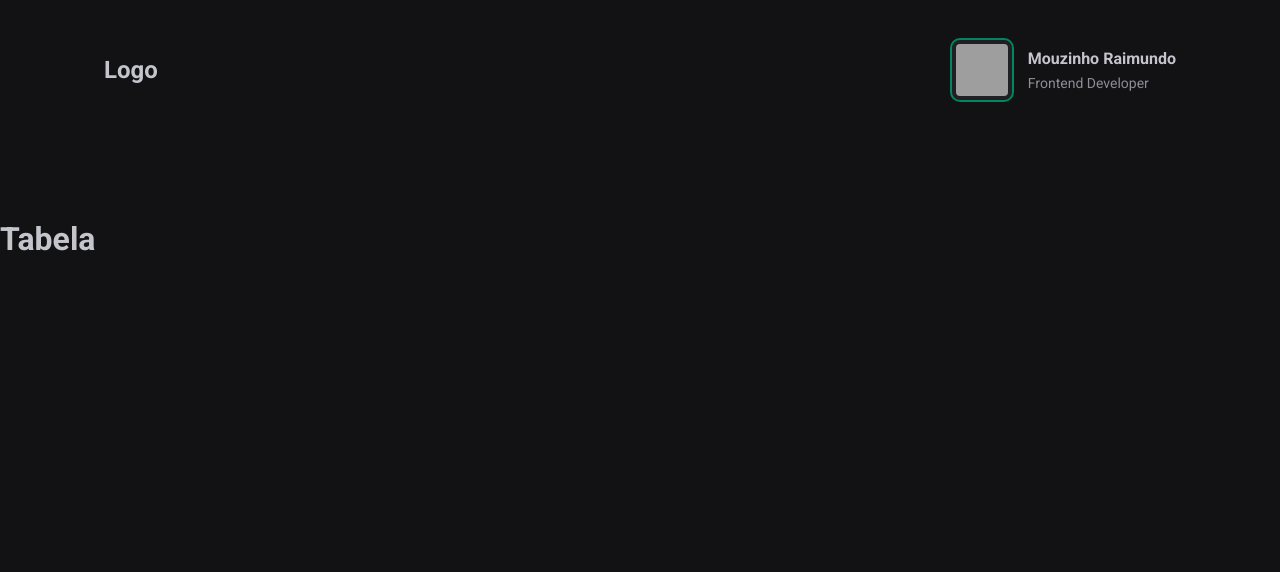
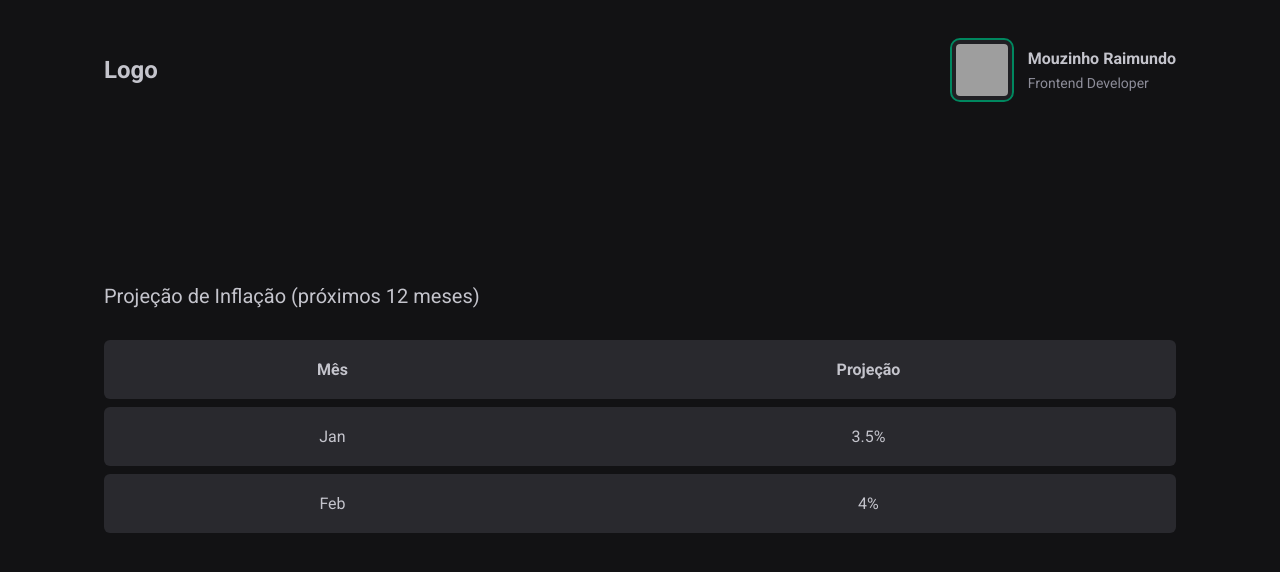
Before and after one commit to Mraimundo/teste-santander, a React (Vite) app: page / in a window 1280 px wide. Shown: the top 572 px of the page. Built offline with nearby package versions, Linux system fonts and the light colour scheme; grey boxes are pictures that could not be loaded.

Commit message:
feat: Add inflation Table

```diff
--- /dev/null
+++ b/src/components/InflationTable/InflationTable.module.css
@@ -0,0 +1,35 @@
+.Container h2 {
+  font-weight: 500;
+  font-size: 1.25rem;
+}
+.tableContainer {
+  width: 100%;
+  border-collapse: separate;
+  border-spacing: 0 0.5rem;
+  margin-top: 1.5rem;
+}
+
+.tableContainer th {
+  padding: 1.25rem 2rem;
+  background: var(--gray-700);
+}
+
+.tableContainer th {
+  padding: 1.25rem 2rem;
+  background: var(--gray-700);
+}
+
+.tableContainer th:first-child {
+  border-top-left-radius: 6px;
+  border-bottom-left-radius: 6px;
+}
+
+.tableContainer th:last-child {
+  border-top-right-radius: 6px;
+  border-bottom-right-radius: 6px;
+}
+
+.tableContainer tbody th {
+  font-size: 1rem;
+  font-weight: 500;
+}
--- /dev/null
+++ b/src/components/InflationTable/InflationTable.tsx
@@ -0,0 +1,40 @@
+// import { useSelicData } from "../../hooks/selic-data";
+import styles from "./InflationTable.module.css";
+
+type Inflation = {
+  month: string;
+  projection: number;
+};
+
+type InflationTableProps = {
+  inflationData: Inflation[];
+};
+
+export function InflationTable({ inflationData }: InflationTableProps) {
+  // const { selic } = useSelicData();
+
+  // const SelidData = selic.flatMap((inflation) => inflation);
+  // const selicFilterd = SelidData.map((item) => item);
+
+  return (
+    <div className={styles.Container}>
+      <h2>Projeção de Inflação (próximos 12 meses)</h2>
+      <table className={styles.tableContainer}>
+        <thead>
+          <tr>
+            <th>Mês</th>
+            <th>Projeção</th>
+          </tr>
+        </thead>
+        <tbody>
+          {inflationData?.map((item, index) => (
+            <tr key={index}>
+              <th>{item.month}</th>
+              <th>{item.projection}%</th>
+            </tr>
+          ))}
+        </tbody>
+      </table>
+    </div>
+  );
+}
--- a/src/contexts/selic-provider.tsx
+++ b/src/contexts/selic-provider.tsx
@@ -1,8 +1,6 @@
-"use client";
-
 import { useEffect, useState } from "react";
 import data from "../data/selic.json";
-import { Selic, SelicContext } from "../contexts/selic-context";
+import { SelicData, SelicContext } from "../contexts/selic-context";
 
 type SelicProviderProps = {
   children: React.ReactNode;
@@ -10,7 +8,7 @@ type SelicProviderProps = {
 
 export function SelicProvider(props: SelicProviderProps) {
   const { children } = props;
-  const [selic, setSelic] = useState<Selic[]>([]);
+  const [selic, setSelic] = useState<SelicData[]>([]);
   const [loading, setLoading] = useState(true);
 
   useEffect(() => {
--- a/src/data/selic.json
+++ b/src/data/selic.json
@@ -2,27 +2,42 @@
   "data": [
     {
       "id": 1,
-      "author": {
-        "avatarUrl": "https://github.com/Mraimundo.png",
-        "name": "Mouzinho Raimundo",
-        "role": "Web Developer"
-      }
-    },
-    {
-      "id": 2,
-      "author": {
-        "avatarUrl": "https://github.com/Mraimundo.png",
-        "name": "Mouzinho Raimundo",
-        "role": "Web Developer"
-      }
-    },
-    {
-      "id": 3,
-      "author": {
-        "avatarUrl": "https://github.com/Mraimundo.png",
-        "name": "Mouzinho Raimundo",
-        "role": "Web Developer"
-      }
+      "selicData": [
+        {
+          "month": "Jan",
+          "selicRate": 4.25
+        },
+        {
+          "month": "Fev",
+          "selicRate": 4.5
+        },
+        {
+          "month": "Mar",
+          "selicRate": 5.5
+        },
+        {
+          "month": "Abr",
+          "projection": 5.25
+        }
+      ],
+      "inflationData": [
+        {
+          "month": "Jan",
+          "projection": 3.5
+        },
+        {
+          "month": "Fev",
+          "projection": 4.0
+        },
+        {
+          "month": "Mar",
+          "projection": 4.5
+        },
+        {
+          "month": "Abr",
+          "projection": 5.0
+        }
+      ]
     }
   ]
 }
--- a/src/pages/TaxaSelic/index.tsx
+++ b/src/pages/TaxaSelic/index.tsx
@@ -1,12 +1,26 @@
 import { Header } from "../../components/Header/Header";
+import { InflationTable } from "../../components/InflationTable/InflationTable";
 import { useSelicData } from "../../hooks/selic-data";
+import styles from "./selic.module.css";
+
+// const selicData = [
+//   { date: 'Jan', selicRate: 4.25 },
+//   { date: 'Feb', selicRate: 4.50 },
+// ];
+
+const inflationData = [
+  { month: "Jan", projection: 3.5 },
+  { month: "Feb", projection: 4.0 },
+];
 
 export function TaxaSelic() {
   const { loading } = useSelicData();
   return (
     <>
       {!loading && <Header />}
-      <h1>Tabela</h1>
+      <section className={styles.selicContainer}>
+        <InflationTable inflationData={inflationData} />
+      </section>
     </>
   );
 }
--- a/src/pages/TaxaSelic/selic.module.css
+++ b/src/pages/TaxaSelic/selic.module.css
@@ -0,0 +1,28 @@
+.selicContainer {
+  width: 100%;
+  max-width: 1120px;
+  margin: 4rem auto 0;
+  padding: 0 1.5rem;
+}
+
+.selicTable {
+  width: 100%;
+  border-collapse: separate;
+  border-spacing: 0 0.5rem;
+  margin-top: 1.5rem;
+
+  td {
+    padding: 1.25rem 2rem;
+    background: var(--gray-700);
+
+    &:first-child {
+      border-top-left-radius: 6px;
+      border-bottom-left-radius: 6px;
+    }
+
+    &:last-child {
+      border-top-right-radius: 6px;
+      border-bottom-right-radius: 6px;
+    }
+  }
+}
```
Also changed, not shown: src/contexts/selic-context.ts (+12 -7 lines).
